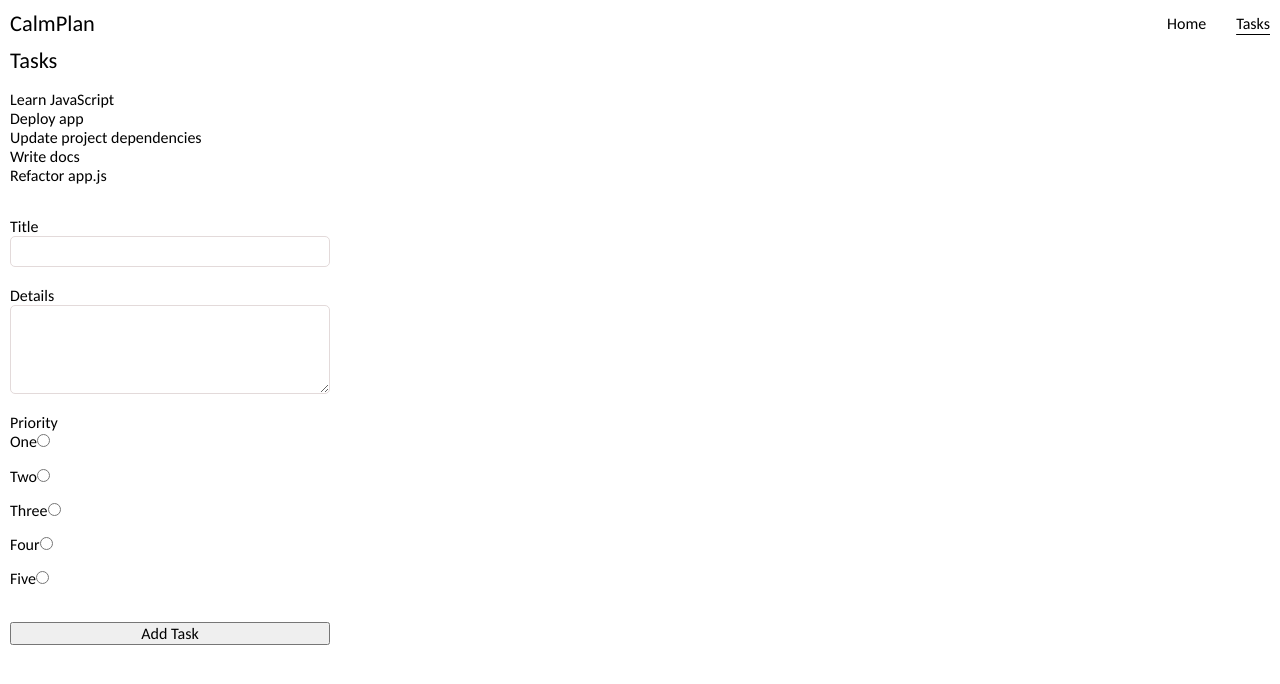
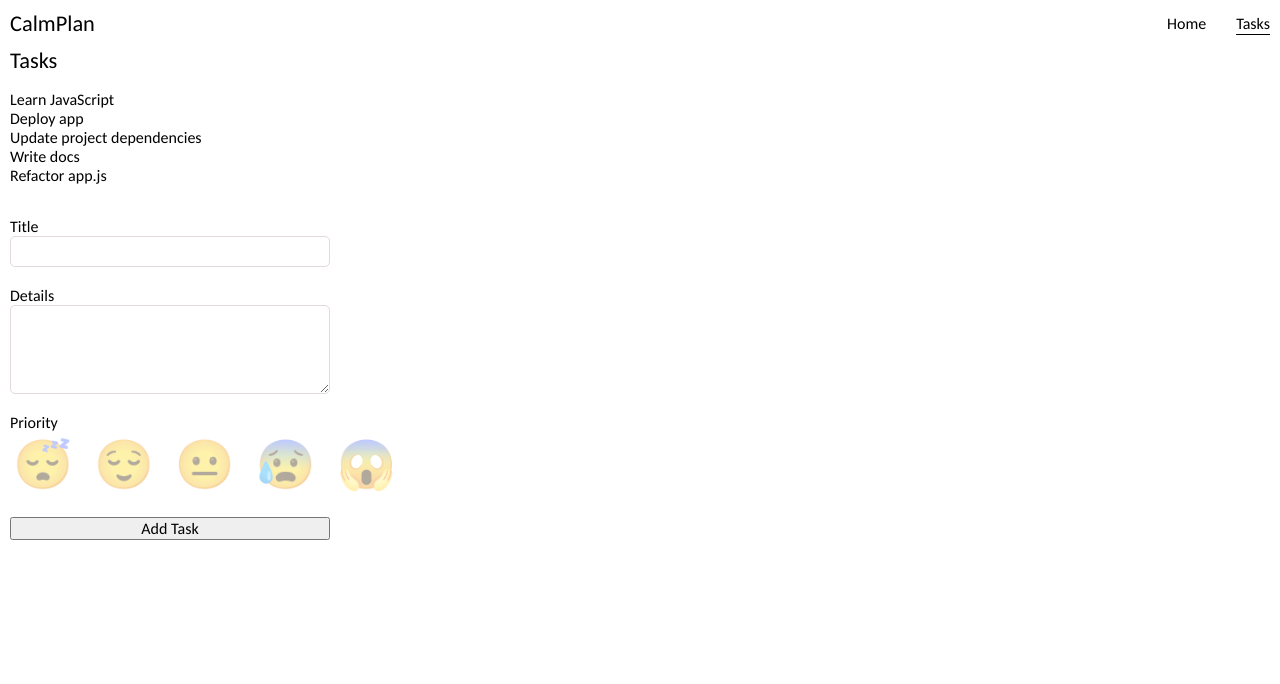
Before and after one commit to large-bytes/CalmPlan, a React (Vite) app: page /tasks in a window 1280 px wide. Shown: the top 684 px of the page. Built offline with nearby package versions, Linux system fonts and the light colour scheme.

Commit message:
Add emoji highlight to selected form option

```diff
--- a/src/assets/mockTasks.ts
+++ b/src/assets/mockTasks.ts
@@ -6,11 +6,11 @@ export type TaskProps = {
 };
 
 const mockTasks: TaskProps[] = [
-  { id: "1", name: "Learn JavaScript", priority: "one" },
-  { id: "2", name: "Deploy app", priority: "one" },
+  { id: "1", name: "Learn JavaScript", priority: "five" },
+  { id: "2", name: "Deploy app", priority: "five" },
   { id: "3", name: "Update project dependencies", priority: "three" },
-  { id: "4", name: "Write docs", priority: "four" },
-  { id: "5", name: "Refactor app.js", priority: "five" },
+  { id: "4", name: "Write docs", priority: "two" },
+  { id: "5", name: "Refactor app.js", priority: "one" },
 ];
 
 export default mockTasks;
--- a/src/components/task_form/TaskForm.module.css
+++ b/src/components/task_form/TaskForm.module.css
@@ -1,3 +1,4 @@
+/* TaskForm.module.css */
 .form {
   display: flex;
   flex-direction: column;
@@ -14,5 +15,39 @@
 }
 
 .formSubmit {
-    margin-top: 1.2rem;
+  margin-top: 1.2rem;
 }
+
+.priorityContainer {
+  display: flex;
+  gap: 15px;
+}
+
+.label {
+  font-size: 3rem;
+  cursor: pointer;
+  padding: 3px;
+  scale: 1;
+  opacity: 0.4;
+}
+
+/* highlight the option label in focus */
+.label:focus-within {
+  outline: 2px solid #015ecc;
+  scale: 1.2;
+  opacity: 1;
+}
+
+/* style the checked radio button label */
+.selected {
+  scale: 1.2;
+  opacity: 1;
+}
+
+/* hide the default radio buttons */
+.visuallyHidden {
+  position: absolute;
+  opacity: 0;
+  width: 0;
+  height: 0;
+}
--- a/src/components/task_form/TaskForm.tsx
+++ b/src/components/task_form/TaskForm.tsx
@@ -1,9 +1,15 @@
 // file: src/components/task_form/TaskForm.tsx
+import { useState } from "react";
 import { useTasks } from "../../contexts/TasksContext";
 import styles from "./TaskForm.module.css";
 
 const TaskForm = () => {
   const { handleAddTask } = useTasks();
+  const [selectedPriority, setSelectedPriority] = useState("");
+
+  const handleChange = (event: React.ChangeEvent<HTMLInputElement>) => {
+    setSelectedPriority(event.target.value);
+  };
 
   return (
     <form className={styles.form} onSubmit={handleAddTask}>
@@ -17,57 +23,27 @@ const TaskForm = () => {
         id="details"
       />
       <label>Priority</label>
-      <label htmlFor="one">
-        One
-        <input
-          className={styles.formInput}
-          type="radio"
-          name="priority"
-          id="one"
-          value="one"
-        />
-      </label>
-      <label htmlFor="two">
-        Two
-        <input
-          className={styles.formInput}
-          type="radio"
-          name="priority"
-          id="two"
-          value="two"
-        />
-      </label>
-      <label htmlFor="three">
-        Three
-        <input
-          className={styles.formInput}
-          type="radio"
-          name="priority"
-          id="three"
-          value="three"
-        />
-      </label>
-      <label htmlFor="four">
-        Four
-        <input
-          className={styles.formInput}
-          type="radio"
-          name="priority"
-          id="four"
-          value="four"
-        />
-      </label>
-
-      <label htmlFor="five">
-        Five
-        <input
-          className={styles.formInput}
-          type="radio"
-          name="priority"
-          id="five"
-          value="five"
-        />
-      </label>
+      <div className={styles.priorityContainer}>
+        {["one", "two", "three", "four", "five"].map((priority, index) => (
+          <label
+            className={`${styles.label} ${
+              selectedPriority === priority ? styles.selected : ""
+            }`}
+            htmlFor={priority}
+          >
+            <input
+              className={`${styles.formInput} ${styles.visuallyHidden}`}
+              type="radio"
+              name="priority"
+              id={priority}
+              value={priority}
+              onChange={handleChange}
+              checked={selectedPriority === priority}
+            />
+            <span>{["😴", "😌", "😐", "😰", "😱"][index]}</span>
+          </label>
+        ))}
+      </div>
       <input className={styles.formSubmit} type="submit" value="Add Task" />
     </form>
   );
```
